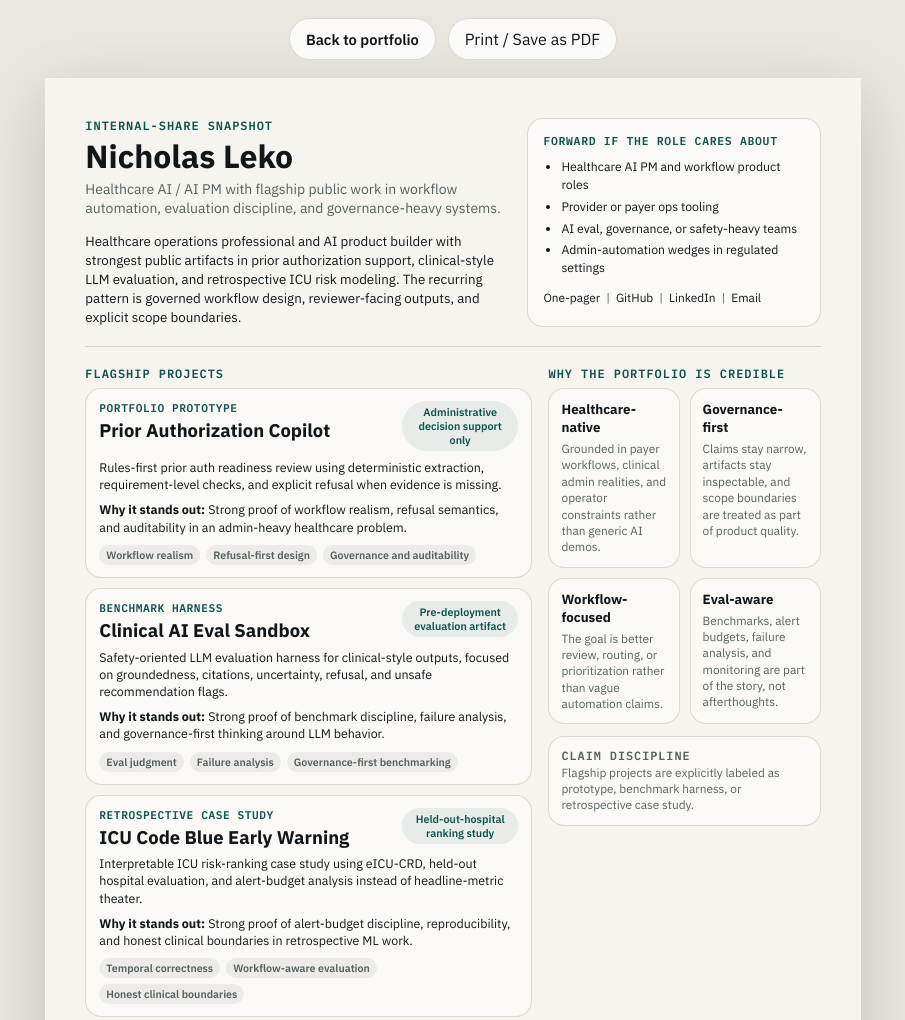
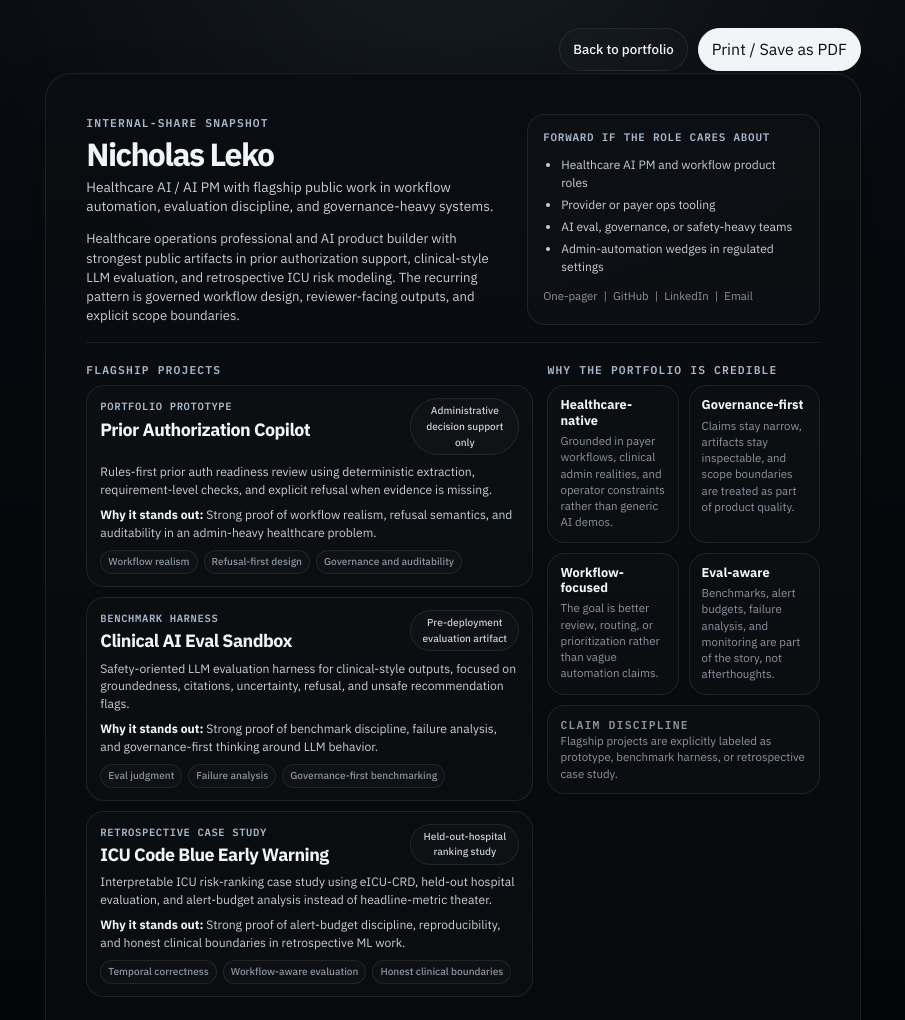
Before and after one commit to NickLeko/PUBLIC_PORTFOLIO_HUB, a website: page docs/flagship_one_pager.html in a window 1280 px wide. Shown: the top 1020 px of the page, without its empty margins (187-1092 px from the left). Drawn offline with Linux system fonts and the light colour scheme.

Commit message:
Align flagship one-pager screen mode with homepage while preserving print styling

```diff
--- a/docs/flagship_one_pager.css
+++ b/docs/flagship_one_pager.css
@@ -1,4 +1,20 @@
 :root {
+  --screen-bg: #080b10;
+  --screen-bg-deep: #04060a;
+  --screen-surface: rgba(10, 13, 17, 0.95);
+  --screen-surface-soft: rgba(12, 16, 20, 0.9);
+  --screen-line: rgba(255, 255, 255, 0.08);
+  --screen-line-strong: rgba(255, 255, 255, 0.14);
+  --screen-text: #f2f5f8;
+  --screen-muted: #8b949f;
+  --screen-muted-strong: #c6ced7;
+  --screen-accent: #a7b7ca;
+  --screen-accent-strong: #eef3f8;
+  --screen-shadow: 0 18px 48px rgba(0, 0, 0, 0.24);
+  --screen-radius-xl: 26px;
+  --screen-radius-lg: 18px;
+  --screen-radius-md: 14px;
+
   --paper: #f6f4ee;
   --ink: #111719;
   --muted: #56615e;
@@ -11,11 +27,31 @@
   box-sizing: border-box;
 }
 
+html {
+  scroll-behavior: smooth;
+}
+
 body {
   margin: 0;
-  background: #e8e6de;
-  color: var(--ink);
+  background:
+    radial-gradient(circle at 50% -10%, rgba(132, 150, 176, 0.12), transparent 36%),
+    linear-gradient(180deg, var(--screen-bg) 0%, #06080c 46%, var(--screen-bg-deep) 100%);
+  color: var(--screen-text);
   font-family: "IBM Plex Sans", sans-serif;
+  line-height: 1.55;
+}
+
+body::before {
+  content: "";
+  position: fixed;
+  inset: 0;
+  background-image:
+    linear-gradient(rgba(160, 190, 216, 0.018) 1px, transparent 1px),
+    linear-gradient(90deg, rgba(160, 190, 216, 0.018) 1px, transparent 1px);
+  background-size: 220px 220px;
+  mask-image: linear-gradient(180deg, rgba(0, 0, 0, 0.22), transparent 82%);
+  opacity: 0.18;
+  pointer-events: none;
 }
 
 a {
@@ -23,25 +59,38 @@ a {
 }
 
 .page-actions {
+  position: sticky;
+  top: 14px;
+  z-index: 10;
   display: flex;
-  justify-content: center;
-  gap: 12px;
-  padding: 18px 16px 0;
+  justify-content: flex-end;
+  gap: 10px;
+  width: min(8.5in, calc(100vw - 32px));
+  margin: 0 auto;
+  padding: 14px 0 0;
 }
 
 .action-link {
   display: inline-flex;
   align-items: center;
   justify-content: center;
-  min-height: 42px;
-  padding: 10px 16px;
-  border: 1px solid rgba(17, 23, 25, 0.14);
+  min-height: 38px;
+  padding: 8px 13px;
+  border: 1px solid var(--screen-line);
   border-radius: 999px;
-  background: rgba(255, 255, 255, 0.8);
-  color: var(--ink);
-  font-size: 0.92rem;
-  font-weight: 600;
+  background: rgba(255, 255, 255, 0.02);
+  color: var(--screen-text);
+  font-size: 0.83rem;
+  font-weight: 500;
   text-decoration: none;
+  backdrop-filter: blur(14px);
+  transition: border-color 140ms ease, background 140ms ease, color 140ms ease;
+}
+
+.action-link:hover,
+.action-link:focus-visible {
+  border-color: var(--screen-line-strong);
+  background: rgba(255, 255, 255, 0.035);
 }
 
 .action-button {
@@ -49,74 +98,86 @@ a {
   font: inherit;
 }
 
+.page-actions .action-link:last-child {
+  border-color: var(--screen-text);
+  background: var(--screen-text);
+  color: #0b1016;
+}
+
 .one-pager {
   width: min(8.5in, calc(100vw - 32px));
   min-height: 11in;
-  margin: 18px auto 28px;
+  margin: 16px auto 28px;
   padding: 0.42in;
-  background: var(--paper);
-  box-shadow: 0 18px 60px rgba(0, 0, 0, 0.16);
+  border: 1px solid var(--screen-line);
+  border-radius: var(--screen-radius-xl);
+  background: linear-gradient(180deg, var(--screen-surface), rgba(7, 10, 13, 0.93));
+  box-shadow: var(--screen-shadow), inset 0 1px 0 rgba(255, 255, 255, 0.02);
 }
 
 .one-pager-header {
   display: grid;
   grid-template-columns: minmax(0, 1.18fr) minmax(240px, 0.82fr);
   gap: 20px;
-  padding-bottom: 0.2in;
-  border-bottom: 1px solid var(--line);
+  padding-bottom: 0.18in;
+  border-bottom: 1px solid var(--screen-line);
 }
 
 .eyebrow {
   margin: 0 0 7px;
-  color: var(--accent);
+  color: var(--screen-accent);
   font-family: "IBM Plex Mono", monospace;
-  font-size: 9pt;
+  font-size: 8.5pt;
   font-weight: 600;
-  letter-spacing: 0.08em;
+  letter-spacing: 0.1em;
   text-transform: uppercase;
 }
 
 .one-pager h1 {
   margin: 0;
+  color: var(--screen-text);
   font-size: 24pt;
-  line-height: 1;
+  line-height: 0.98;
+  letter-spacing: -0.05em;
 }
 
 .subtitle {
   margin: 8px 0 0;
-  color: var(--muted);
-  font-size: 10.5pt;
-  line-height: 1.35;
+  color: var(--screen-muted-strong);
+  font-size: 10.3pt;
+  line-height: 1.36;
 }
 
 .profile {
   margin: 14px 0 0;
-  font-size: 10pt;
-  line-height: 1.42;
+  color: var(--screen-muted-strong);
+  font-size: 9.85pt;
+  line-height: 1.46;
 }
 
 .share-panel {
   padding: 14px 15px;
-  border: 1px solid var(--line);
-  border-radius: 16px;
-  background: rgba(255, 255, 255, 0.46);
+  border: 1px solid var(--screen-line);
+  border-radius: var(--screen-radius-lg);
+  background: rgba(255, 255, 255, 0.015);
 }
 
 .share-title {
   margin: 0 0 10px;
-  color: var(--accent);
+  color: var(--screen-accent);
   font-family: "IBM Plex Mono", monospace;
-  font-size: 8.6pt;
+  font-size: 8.2pt;
   font-weight: 600;
-  letter-spacing: 0.06em;
+  letter-spacing: 0.07em;
   text-transform: uppercase;
 }
 
 .share-list {
   margin: 0;
   padding-left: 18px;
-  font-size: 9.2pt;
-  line-height: 1.45;
+  color: var(--screen-muted-strong);
+  font-size: 9pt;
+  line-height: 1.5;
 }
 
 .share-list li + li {
@@ -125,7 +186,8 @@ a {
 
 .share-links {
   margin: 12px 0 0;
-  font-size: 8.9pt;
+  color: var(--screen-muted);
+  font-size: 8.5pt;
   line-height: 1.5;
 }
 
@@ -136,18 +198,18 @@ a {
 .divider {
   display: inline-block;
   margin: 0 6px;
-  color: var(--muted);
+  color: var(--screen-muted);
 }
 
 .grid-shell {
   display: grid;
   grid-template-columns: minmax(0, 1.38fr) minmax(240px, 0.84fr);
-  gap: 16px;
-  padding-top: 0.2in;
+  gap: 14px;
+  padding-top: 0.18in;
 }
 
 .section-block + .section-block {
-  margin-top: 12px;
+  margin-top: 10px;
 }
 
 .project-stack,
@@ -159,9 +221,9 @@ a {
 .project-card,
 .theme-card,
 .note-block {
-  border: 1px solid var(--line);
-  border-radius: 16px;
-  background: rgba(255, 255, 255, 0.46);
+  border: 1px solid var(--screen-line);
+  border-radius: var(--screen-radius-lg);
+  background: rgba(255, 255, 255, 0.015);
 }
 
 .project-card {
@@ -177,40 +239,44 @@ a {
 
 .project-status {
   margin: 0 0 5px;
-  color: var(--accent);
+  color: var(--screen-accent);
   font-family: "IBM Plex Mono", monospace;
-  font-size: 8.4pt;
+  font-size: 7.9pt;
   font-weight: 600;
-  letter-spacing: 0.05em;
+  letter-spacing: 0.06em;
   text-transform: uppercase;
 }
 
 .project-card h2 {
   margin: 0;
-  font-size: 13.8pt;
-  line-height: 1.12;
+  color: var(--screen-text);
+  font-size: 13.4pt;
+  line-height: 1.14;
+  letter-spacing: -0.03em;
 }
 
 .project-boundary {
   max-width: 18ch;
   padding: 4px 8px;
+  border: 1px solid var(--screen-line);
   border-radius: 999px;
-  background: var(--accent-soft);
-  color: var(--accent);
-  font-size: 8.1pt;
-  font-weight: 600;
+  background: rgba(255, 255, 255, 0.018);
+  color: var(--screen-muted-strong);
+  font-size: 7.6pt;
+  font-weight: 500;
   text-align: center;
 }
 
 .project-summary,
 .project-proof {
   margin: 8px 0 0;
-  font-size: 9.35pt;
-  line-height: 1.38;
+  color: var(--screen-muted-strong);
+  font-size: 9.1pt;
+  line-height: 1.44;
 }
 
 .project-proof strong {
-  color: var(--ink);
+  color: var(--screen-text);
 }
 
 .signal-row {
@@ -222,11 +288,12 @@ a {
 
 .signal-pill {
   padding: 3px 7px;
+  border: 1px solid var(--screen-line);
   border-radius: 999px;
-  background: rgba(17, 23, 25, 0.06);
-  color: var(--muted);
-  font-size: 8pt;
-  font-weight: 600;
+  background: rgba(255, 255, 255, 0.018);
+  color: var(--screen-muted);
+  font-size: 7.6pt;
+  font-weight: 500;
 }
 
 .theme-stack {
@@ -240,20 +307,30 @@ a {
 
 .theme-card h3 {
   margin: 0 0 5px;
-  font-size: 10pt;
+  color: var(--screen-text);
+  font-size: 9.6pt;
+  line-height: 1.2;
 }
 
 .theme-card p,
 .note-block p {
   margin: 0;
-  color: var(--muted);
-  font-size: 8.9pt;
-  line-height: 1.38;
+  color: var(--screen-muted);
+  font-size: 8.6pt;
+  line-height: 1.42;
 }
 
 @media (max-width: 900px) {
+  .page-actions,
   .one-pager {
     width: calc(100vw - 24px);
+  }
+
+  .page-actions {
+    justify-content: flex-start;
+  }
+
+  .one-pager {
     min-height: auto;
     padding: 22px;
   }
@@ -273,6 +350,14 @@ a {
 @media print {
   body {
     background: #fff;
+    color: var(--ink);
+    line-height: 1.42;
+    print-color-adjust: exact;
+    -webkit-print-color-adjust: exact;
+  }
+
+  body::before {
+    display: none;
   }
 
   .page-actions {
@@ -284,45 +369,61 @@ a {
     min-height: auto;
     margin: 0;
     padding: 0;
+    border: 0;
+    border-radius: 0;
+    background: var(--paper);
     box-shadow: none;
   }
 
   .one-pager-header {
     gap: 12px;
     padding-bottom: 0.1in;
+    border-bottom: 1px solid var(--line);
   }
 
   .eyebrow {
     margin-bottom: 4px;
+    color: var(--accent);
     font-size: 7.8pt;
+    letter-spacing: 0.08em;
   }
 
   .one-pager h1 {
+    color: var(--ink);
     font-size: 20.5pt;
+    line-height: 1;
+    letter-spacing: 0;
   }
 
   .subtitle {
     margin-top: 4px;
+    color: var(--muted);
     font-size: 9pt;
     line-height: 1.22;
   }
 
   .profile {
     margin-top: 8px;
+    color: var(--ink);
     font-size: 8.8pt;
     line-height: 1.22;
   }
 
   .share-panel {
     padding: 9px 10px;
+    border: 1px solid var(--line);
+    border-radius: 16px;
+    background: rgba(255, 255, 255, 0.46);
   }
 
   .share-title {
     margin-bottom: 6px;
+    color: var(--accent);
     font-size: 7.4pt;
   }
 
   .share-list {
+    color: var(--ink);
     font-size: 7.8pt;
     line-height: 1.2;
   }
@@ -333,8 +434,13 @@ a {
 
   .share-links {
     margin-top: 7px;
+    color: var(--muted);
     font-size: 7.4pt;
     line-height: 1.2;
+  }
+
+  .divider {
+    color: var(--muted);
   }
 
   .grid-shell {
@@ -351,29 +457,48 @@ a {
     gap: 6px;
   }
 
+  .project-card,
+  .theme-card,
+  .note-block {
+    border: 1px solid var(--line);
+    background: rgba(255, 255, 255, 0.46);
+  }
+
   .project-card {
     padding: 8px 9px;
   }
 
   .project-card h2 {
+    color: var(--ink);
     font-size: 11.8pt;
+    letter-spacing: 0;
   }
 
   .project-status {
     margin-bottom: 3px;
+    color: var(--accent);
     font-size: 7.2pt;
   }
 
   .project-boundary {
     padding: 3px 5px;
+    border: 0;
+    background: var(--accent-soft);
+    color: var(--accent);
     font-size: 7pt;
+    font-weight: 600;
   }
 
   .project-summary,
   .project-proof {
     margin-top: 6px;
+    color: var(--ink);
     font-size: 7.9pt;
     line-height: 1.16;
+  }
+
+  .project-proof strong {
+    color: var(--ink);
   }
 
   .signal-row {
@@ -383,7 +508,11 @@ a {
 
   .signal-pill {
     padding: 2px 5px;
+    border: 0;
+    background: rgba(17, 23, 25, 0.06);
+    color: var(--muted);
     font-size: 6.8pt;
+    font-weight: 600;
   }
 
   .theme-card,
@@ -393,11 +522,13 @@ a {
 
   .theme-card h3 {
     margin-bottom: 3px;
+    color: var(--ink);
     font-size: 8.8pt;
   }
 
   .theme-card p,
   .note-block p {
+    color: var(--muted);
     font-size: 7.6pt;
     line-height: 1.16;
   }
```
